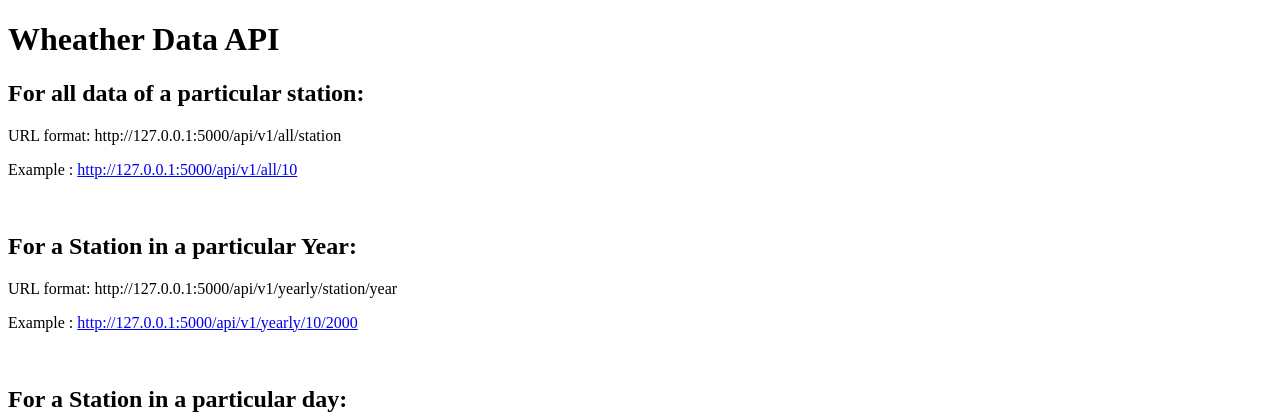
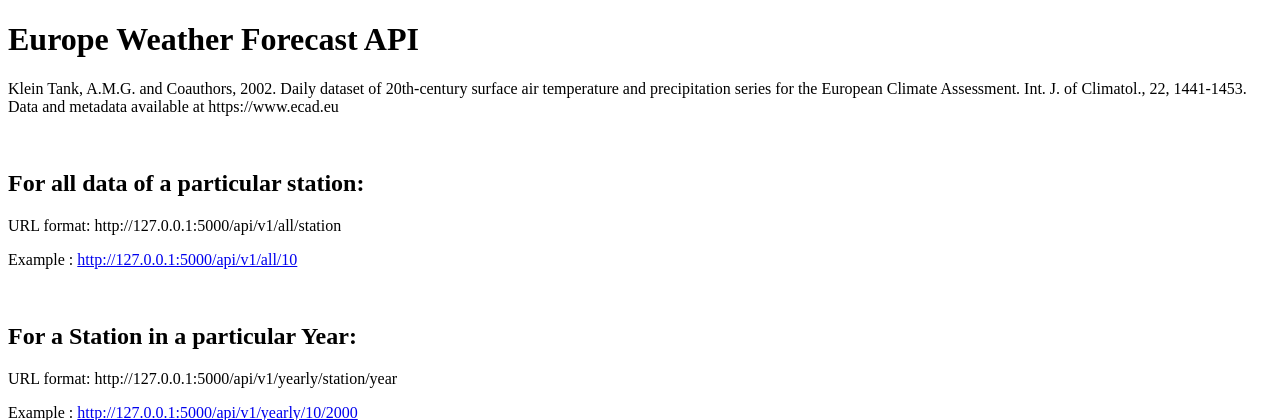
Before and after one commit to rosendomendoza/App07-weather-api, a Flask app: page / in a window 1280 px wide. Shown: the top 420 px of the page. Run offline with Flask 3, Linux system fonts and the light colour scheme.

Commit message:
Add copyright information.

```diff
--- a/main.py
+++ b/main.py
@@ -3,6 +3,7 @@ import pandas as pd
 
 app = Flask(__name__)
 
+DATA_PATH = "data_small"
 
 # Show Homepage
 @app.route("/")
@@ -14,7 +15,7 @@ def home():
 # Show Table Station
 @app.route("/table_station/")
 def table_station():
-    stations = pd.read_csv("data_small/stations.txt", skiprows=17)
+    stations = pd.read_csv(DATA_PATH+"/stations.txt", skiprows=17)
     stations = stations[["STAID", "STANAME                                 "]]
     return render_template("table_station.html", data=stations.to_html())
 
@@ -22,7 +23,7 @@ def table_station():
 # For a given station, Return the data for a particular day
 @app.route("/api/v1/day/<station>/<date>")
 def api(station, date):
-    filename = "data_small/TG_STAID" + str(station).zfill(6) + ".txt"
+    filename = DATA_PATH+"/TG_STAID" + str(station).zfill(6) + ".txt"
 
     df = pd.read_csv(filename, skiprows=20, parse_dates=["    DATE"])
 
@@ -35,7 +36,7 @@ def api(station, date):
 # For a given station, Return the data for a date range
 @app.route("/api/v1/range/<station>/<date_from>/<date_to>")
 def range(station, date_from, date_to):
-    filename = "data_small/TG_STAID" + str(station).zfill(6) + ".txt"
+    filename = DATA_PATH+"/TG_STAID" + str(station).zfill(6) + ".txt"
     df = pd.read_csv(filename, skiprows=20, parse_dates=["    DATE"])
 
     df = df.loc[df['    DATE'] >= date_from]
@@ -47,7 +48,7 @@ def range(station, date_from, date_to):
 # For a given station, Return the data for a particular year
 @app.route("/api/v1/yearly/<station>/<year>")
 def yearly(station, year):
-    filename = "data_small/TG_STAID" + str(station).zfill(6) + ".txt"
+    filename = DATA_PATH+"/TG_STAID" + str(station).zfill(6) + ".txt"
     df = pd.read_csv(filename, skiprows=20)
     df["    DATE"] = df["    DATE"].astype(str)
     result = df[df["    DATE"].str.startswith(str(year))]
@@ -58,7 +59,7 @@ def yearly(station, year):
 # Return all data of a particular station
 @app.route("/api/v1/all/<station>")
 def all_data(station):
-    filename = "data_small/TG_STAID" + str(station).zfill(6) + ".txt"
+    filename = DATA_PATH+"/TG_STAID" + str(station).zfill(6) + ".txt"
 
     df = pd.read_csv(filename, skiprows=20, parse_dates=["    DATE"])
     data_station = df.to_dict("records")
--- a/templates/home.html
+++ b/templates/home.html
@@ -2,10 +2,14 @@
 <html lang="en">
 <head>
     <meta charset="UTF-8">
-    <h1>Wheather Data API</h1>
+    <h1>Europe Weather Forecast API</h1>
+    <p>Klein Tank, A.M.G. and Coauthors, 2002. Daily dataset of 20th-century surface
+    air temperature and precipitation series for the European Climate Assessment.
+    Int. J. of Climatol., 22, 1441-1453.
+    Data and metadata available at https://www.ecad.eu</p>
 </head>
 <body>
-
+<br>
 <h2>For all data of a particular station: </h2>
 <p>URL format: http://127.0.0.1:5000/api/v1/all/station</p>
 <p>Example   : <A HREF="http://127.0.0.1:5000/api/v1/all/10">
```
